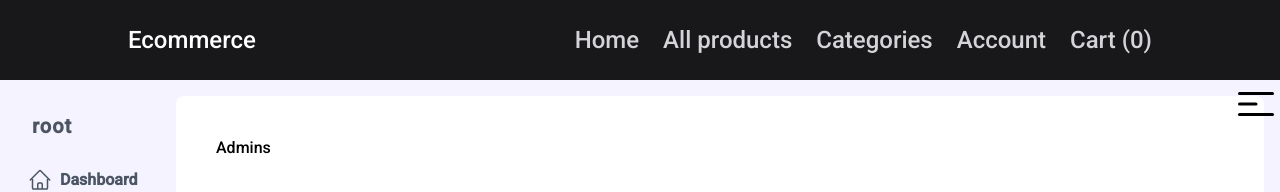
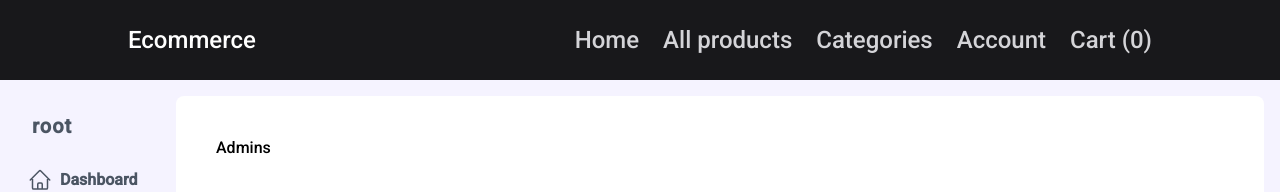
Before and after one commit to KiyotakaDev/Ecommerce, a Next.js app: page /admin/admins/new in a window 1280 px wide. Shown: the top 192 px of the page. Built offline with nearby package versions, Linux system fonts and the light colour scheme.

Commit message:
feat(hidden): In large

```diff
--- a/src/components/admin/ToggleNav.jsx
+++ b/src/components/admin/ToggleNav.jsx
@@ -9,7 +9,7 @@ const ToggleNav = () => {
 
   return (
     <>
-      <div className="z-10 absolute right-0">
+      <div className="z-10 absolute right-0 lg:hidden">
         <button onClick={() => setToggle(!toggle)}>
           <Bars3CenterLeftIcon className="w-12 h-12" />
         </button>
```
